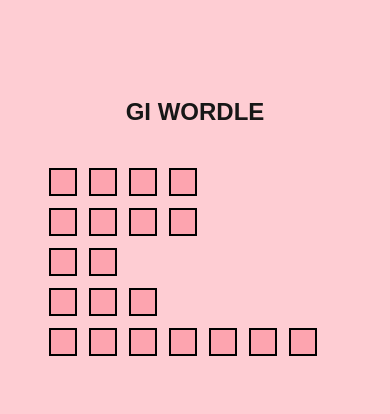
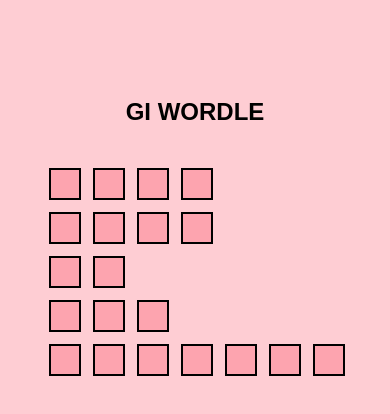
Before and after one commit to PauloPrates-20/giwordle, a Next.js app: page / in a window 390 px wide. Shown: the top 414 px of the page. Built offline with nearby package versions, Linux system fonts and the light colour scheme.

Commit message:
V1.2: Bigger mobile texts

```diff
--- a/app/components/letter.tsx
+++ b/app/components/letter.tsx
@@ -33,7 +33,7 @@ export default function Letter({ letter, letterState, position, handleChange }:
 			onKeyDown={handleKeyboard}
 			onChange={handleInputChange}
 			value={letterState === 'correct' ? letter : inputValue}
-			className={`flex flex-row justify-center items-center text-2xl border-solid border-2 border-black w-7 h-7 sm:w-16 sm:h-16 sm:text-5xl text-center bg-rose-300 text-slate-100`}
+			className={`flex flex-row justify-center items-center text-3xl border-solid border-2 border-black w-8 h-8 sm:w-16 sm:h-16 sm:text-5xl text-center bg-rose-300 text-slate-100`}
 			style={letterState && { backgroundColor: colors[letterState] }}
 		/>
 	);
--- a/app/page.tsx
+++ b/app/page.tsx
@@ -6,7 +6,7 @@ export default function Home() {
 
   return (
 		<main className='w-3/4 mx-auto sm:ml-auto sm:mr-0'>
-			<h1 className='mt-24 text-center font-bold text-2xl sm:text-4xl sm:text-left mb-10'>GI WORDLE</h1>
+			<h1 className='mt-24 text-black text-center font-bold text-2xl sm:text-4xl sm:text-left mb-10'>GI WORDLE</h1>
 			<div className='flex flex-col gap-3 w-auto h-dvh justify-start'>
 				{words.map((word: string, index: number)=> (
 					<Word word={word} key={index} />
```
